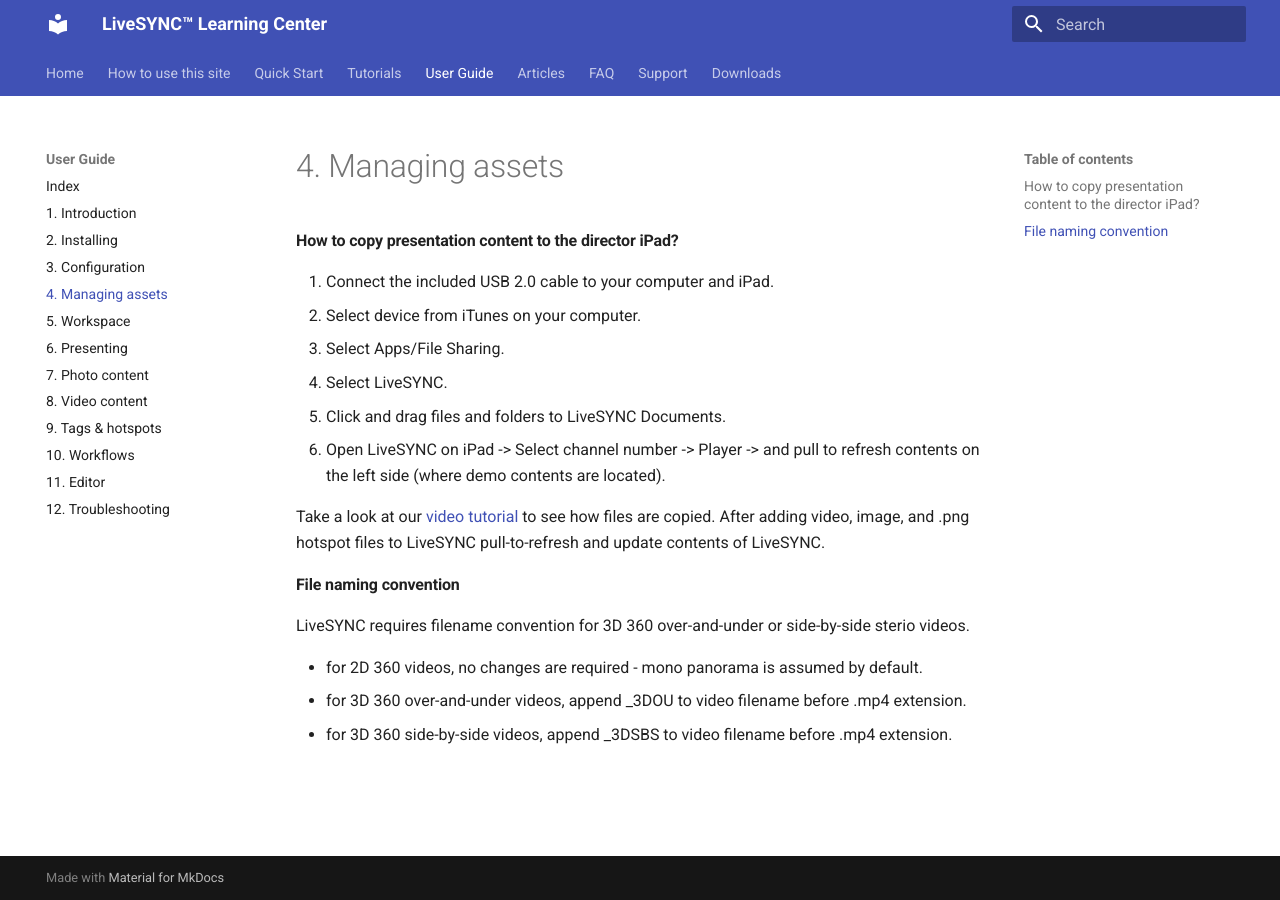
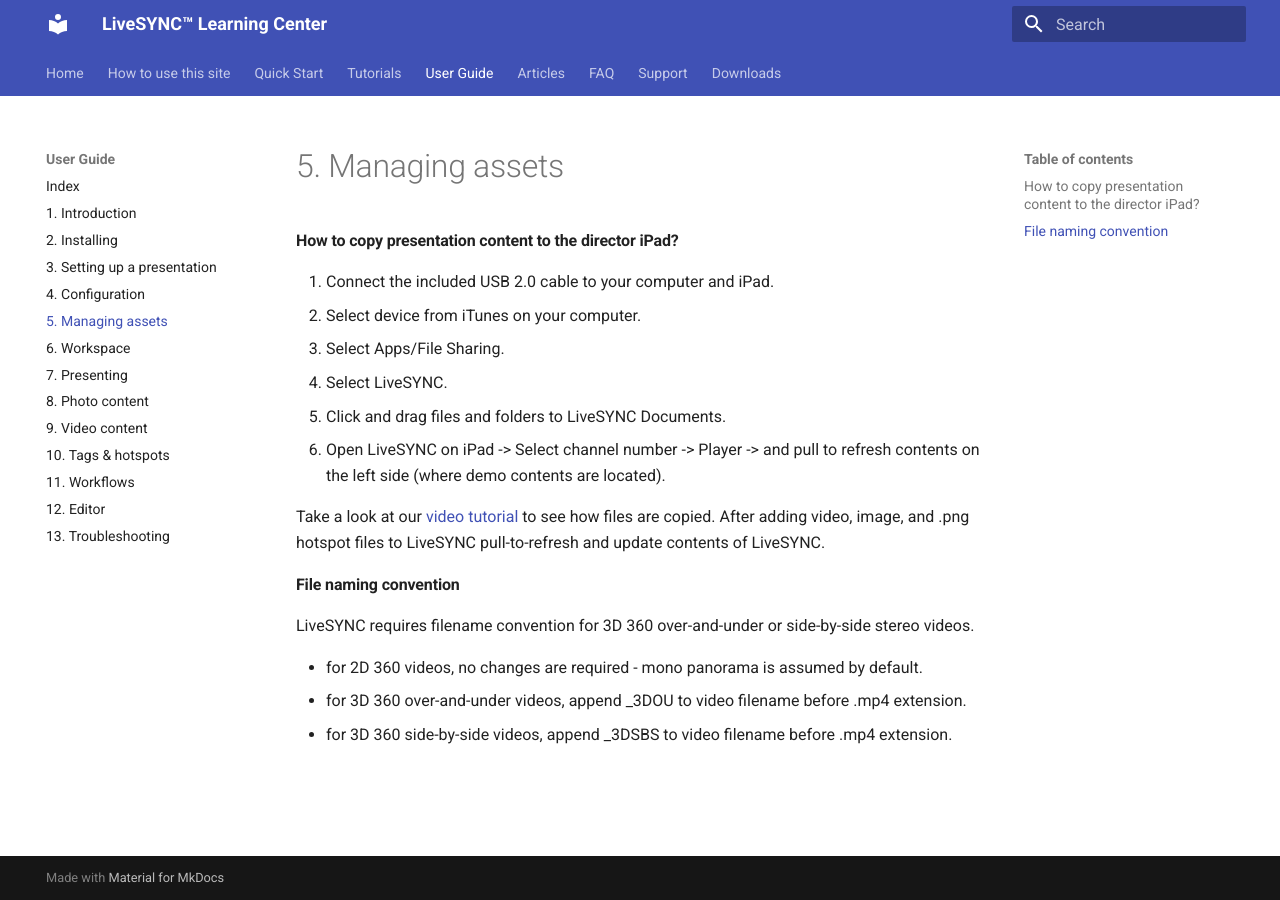
Before and after one commit to FinweLtd/doc-livesync-all, an MkDocs documentation site: the page built from docs/user_guide/asset_management.md, in a window 1280 px wide. Built offline with MkDocs 1.6.1 and Material for MkDocs 9.7.7, drawn with Linux system fonts in a browser that asks for light colours.

Commit message:
Asset management: Setting up a presentation

```diff
--- a/docs/user_guide/asset_management.md
+++ b/docs/user_guide/asset_management.md
@@ -11,7 +11,7 @@
 
 #### File naming convention
 
-LiveSYNC requires filename convention for 3D 360 over-and-under or side-by-side sterio videos.
+LiveSYNC requires filename convention for 3D 360 over-and-under or side-by-side stereo videos.
 
 * for 2D 360 videos, no changes are required - mono panorama is assumed by default.
 * for 3D 360 over-and-under videos, append _3DOU to video filename before .mp4 extension.
--- a/mkdocs.yml
+++ b/mkdocs.yml
@@ -25,16 +25,17 @@
     - Index: 'user_guide/user_guide.md'
     - 1. Introduction: 'user_guide/introduction.md'
     - 2. Installing: 'user_guide/installing.md'
-    - 3. Configuration: 'user_guide/configuration.md'
-    - 4. Managing assets: 'user_guide/asset_management.md'
-    - 5. Workspace: 'user_guide/workspace.md'
-    - 6. Presenting: 'user_guide/presenting.md'
-    - 7. Photo content: 'user_guide/photo_content.md'
-    - 8. Video content: 'user_guide/video_content.md'
-    - 9. Tags & hotspots: 'user_guide/hotspots.md'
-    - 10. Workflows: 'user_guide/workflows.md'
-    - 11. Editor: 'user_guide/editor.md'
-    - 12. Troubleshooting: 'user_guide/troubleshooting.md'
+    - 3. Setting up a presentation: 'user_guide/setting_up_a_presentation.md'
+    - 4. Configuration: 'user_guide/configuration.md'
+    - 5. Managing assets: 'user_guide/asset_management.md'
+    - 6. Workspace: 'user_guide/workspace.md'
+    - 7. Presenting: 'user_guide/presenting.md'
+    - 8. Photo content: 'user_guide/photo_content.md'
+    - 9. Video content: 'user_guide/video_content.md'
+    - 10. Tags & hotspots: 'user_guide/hotspots.md'
+    - 11. Workflows: 'user_guide/workflows.md'
+    - 12. Editor: 'user_guide/editor.md'
+    - 13. Troubleshooting: 'user_guide/troubleshooting.md'
   - Articles:
     - Index: 'articles/articles.md'
     - Understanding resolution: 'articles/resolution.md'
```
Also changed, not shown: docs/user_guide/setting_up_a_presentation.md (added, +11 -0 lines).
